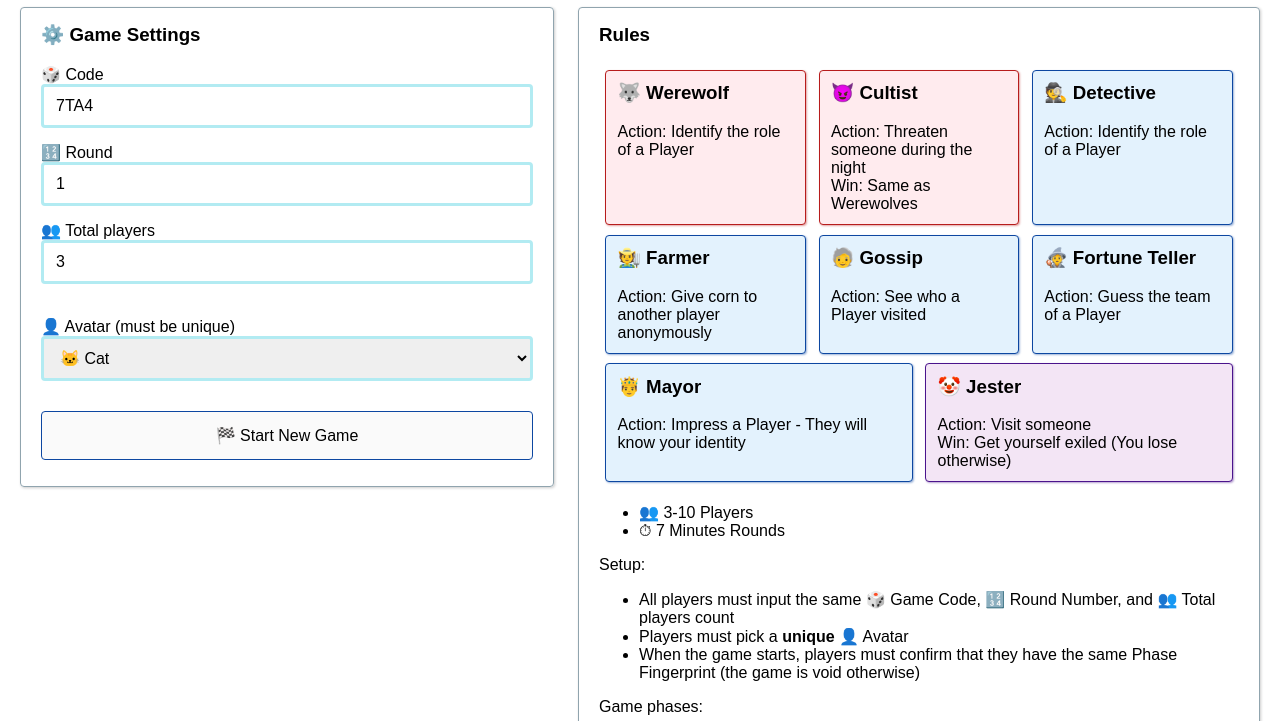
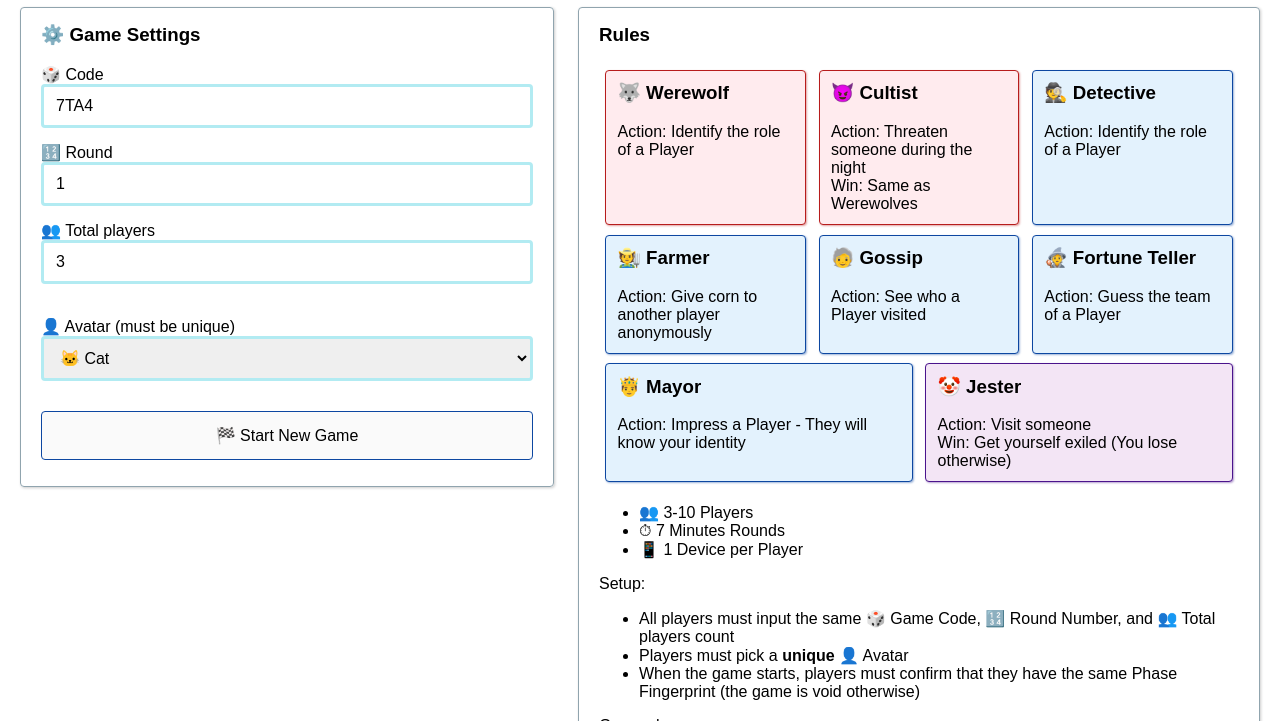
Before and after one commit to VeryBadFrags/offline-werewolf, a plain HTML site: page src/index.html in a window 1280 px wide. Shown: the part 79-800 px from the top of the page. Drawn offline with Linux system fonts and the light colour scheme.

Commit message:
Add more game rules

```diff
--- a/src/index.html
+++ b/src/index.html
@@ -100,6 +100,7 @@
             <ul>
                 <li>👥 3-10 Players</li>
                 <li>⏱ 7 Minutes Rounds</li>
+                <li>📱 1 Device per Player</li>
             </ul>
             Setup:
             <ul>
```
